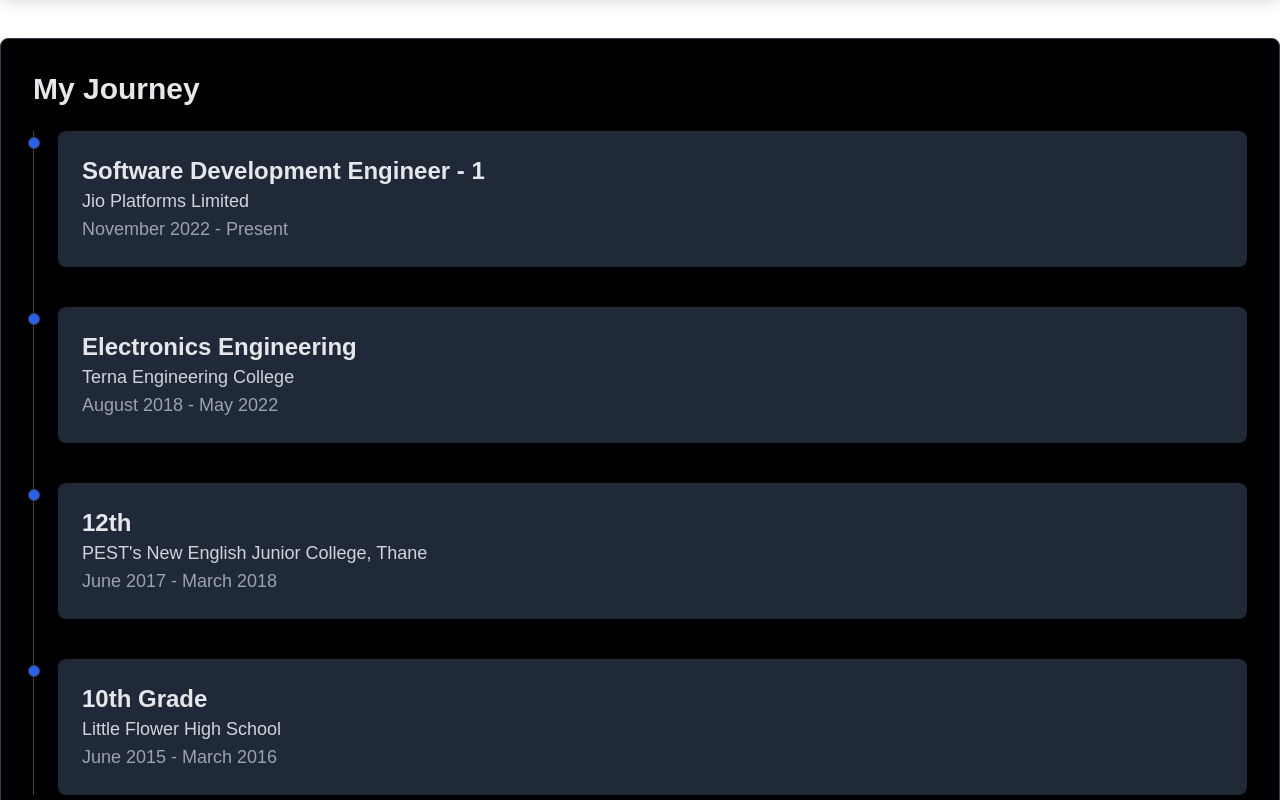
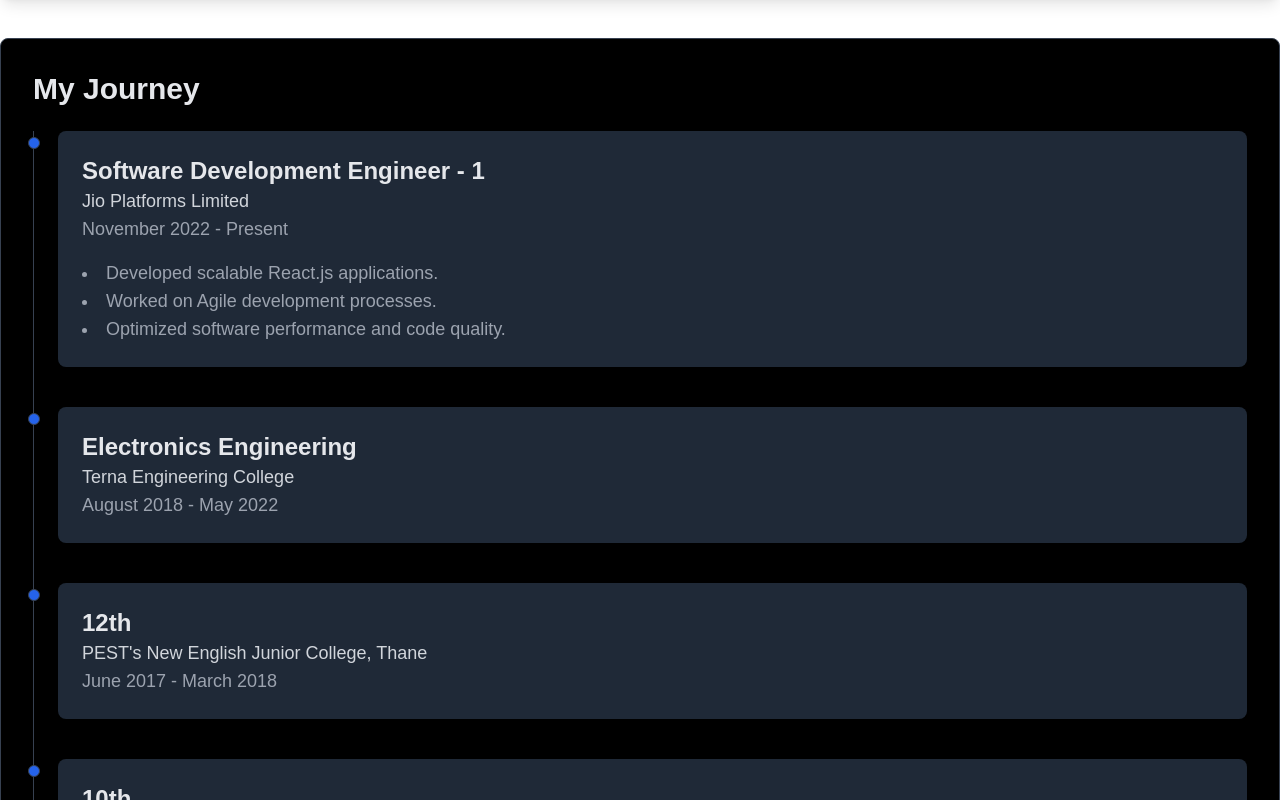
Before and after one commit to Chinmay2660/Portfolio, a Next.js app: page / in a window 1280 px wide. Shown: the part 740-1540 px from the top of the page. Built offline with nearby package versions, Linux system fonts and the light colour scheme.

Commit message:
Fix: journey section

```diff
--- a/components/Journey.tsx
+++ b/components/Journey.tsx
@@ -7,6 +7,11 @@ const JourneySection = () => {
       institution: "Jio Platforms Limited",
       startDate: "November 2022",
       endDate: "Present",
+      description: [
+        "Developed scalable React.js applications.",
+        "Worked on Agile development processes.",
+        "Optimized software performance and code quality.",
+      ],
     },
     {
       title: "Electronics Engineering",
@@ -21,7 +26,7 @@ const JourneySection = () => {
       endDate: "March 2018",
     },
     {
-      title: "10th Grade",
+      title: "10th",
       institution: "Little Flower High School",
       startDate: "June 2015",
       endDate: "March 2016",
@@ -41,6 +46,16 @@ const JourneySection = () => {
               <p className="text-lg text-gray-400">
                 {item.startDate} - {item.endDate}
               </p>
+
+              {item.description && (
+                <ul className="list-disc list-inside text-gray-400 mt-4">
+                  {item.description.map((point, idx) => (
+                    <li key={idx} className="text-lg">
+                      {point}
+                    </li>
+                  ))}
+                </ul>
+              )}
             </div>
           </div>
         ))}
```
